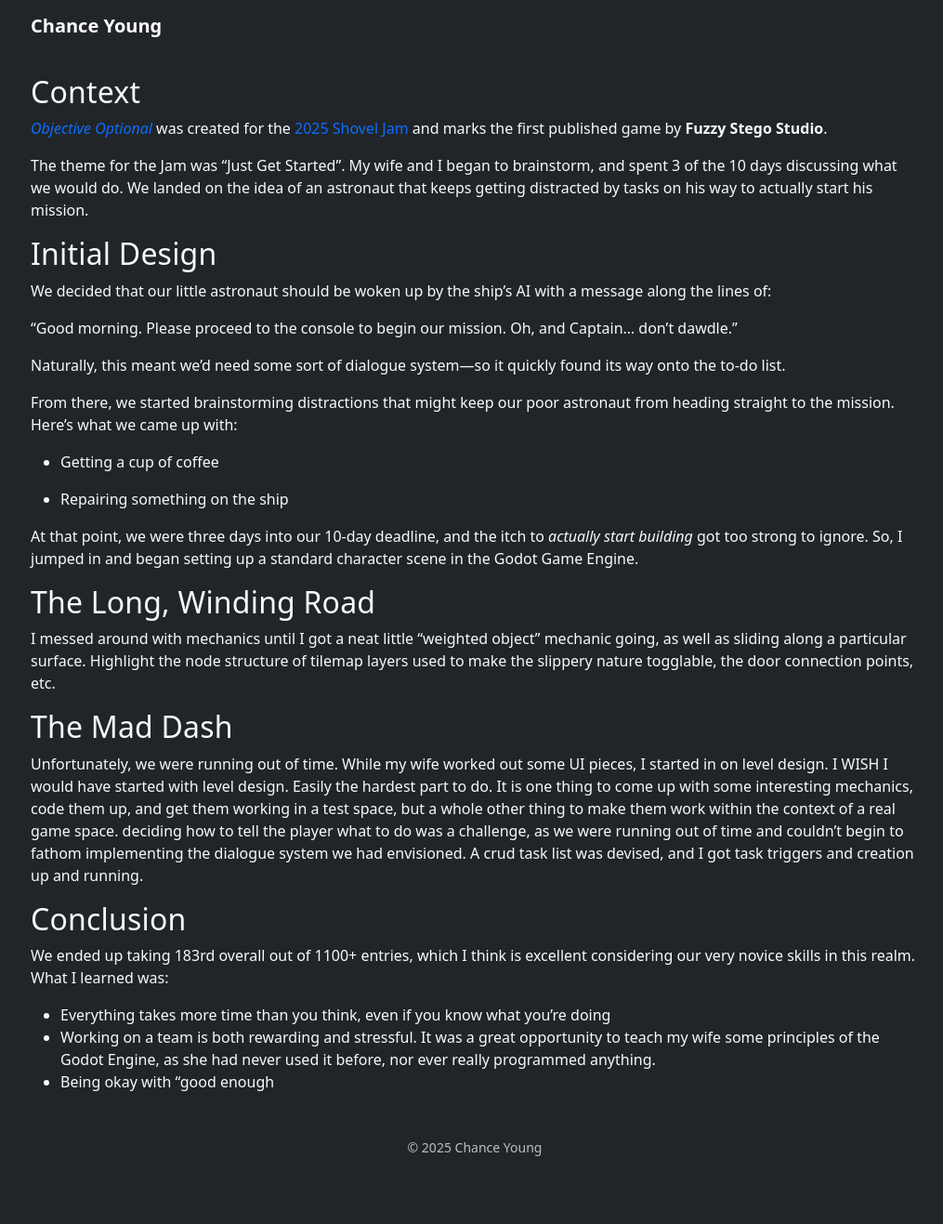
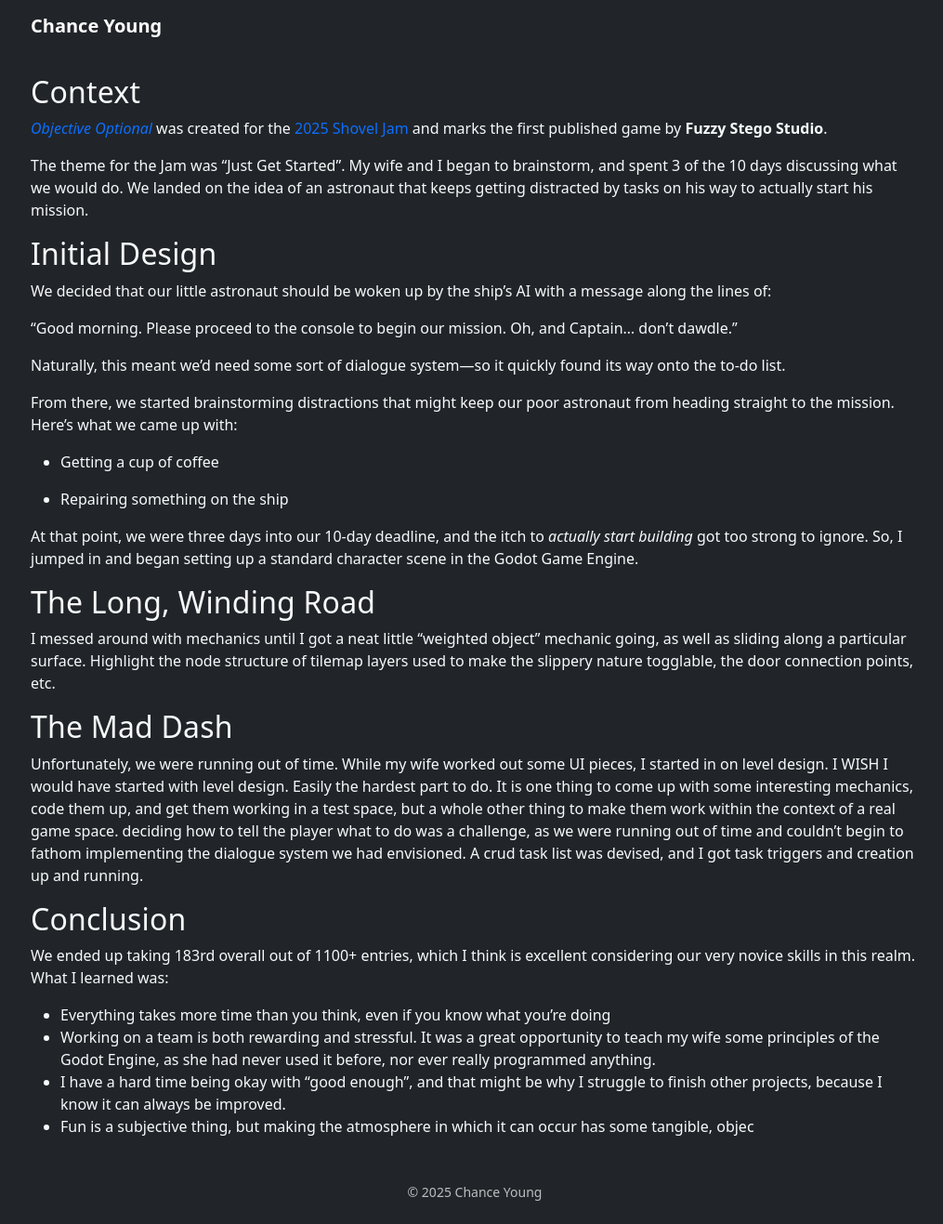
Before and after one commit to ChanceYoung/ChanceYoung.github.io, a Jekyll site: the page built from projects/objectiveoptional.md, in a window 1280 px wide. Shown: the whole page at 93% size, without its empty margins (129-1144 px from the left). Built offline with Jekyll 4.4.1, drawn with Linux system fonts in a browser that asks for light colours; before the commit the page ends 1269 px from its top, so only the background shows below that.

Commit message:
projects/objectiveoptional.md updated from https://stackedit.io/

```diff
--- a/projects/objectiveoptional.md
+++ b/projects/objectiveoptional.md
@@ -43,10 +43,11 @@ We ended up taking 183rd overall out of 1100+ entries, which I think is excellen
 
 - Everything takes more time than you think, even if you know what you're doing
 - Working on a team is both rewarding and stressful. It was a great opportunity to teach my wife some principles of the Godot Engine, as she had never used it before, nor ever really programmed anything.
-- Being okay with "good enough
+- I have a hard time being okay with "good enough", and that might be why I struggle to finish other projects, because I know it can always be improved.
+- Fun is a subjective thing, but making the atmosphere in which it can occur has some tangible, objec
 
 
 <!--stackedit_data:
-eyJoaXN0b3J5IjpbLTE3MDUyODIyMDIsLTEwNTA2NzM0NzUsNj
+eyJoaXN0b3J5IjpbLTIwOTA1MTE5NTksLTEwNTA2NzM0NzUsNj
 c0NzMxNDg2LC02NTM3MzI0MTEsOTkxMzczOTgzXX0=
 -->
```
